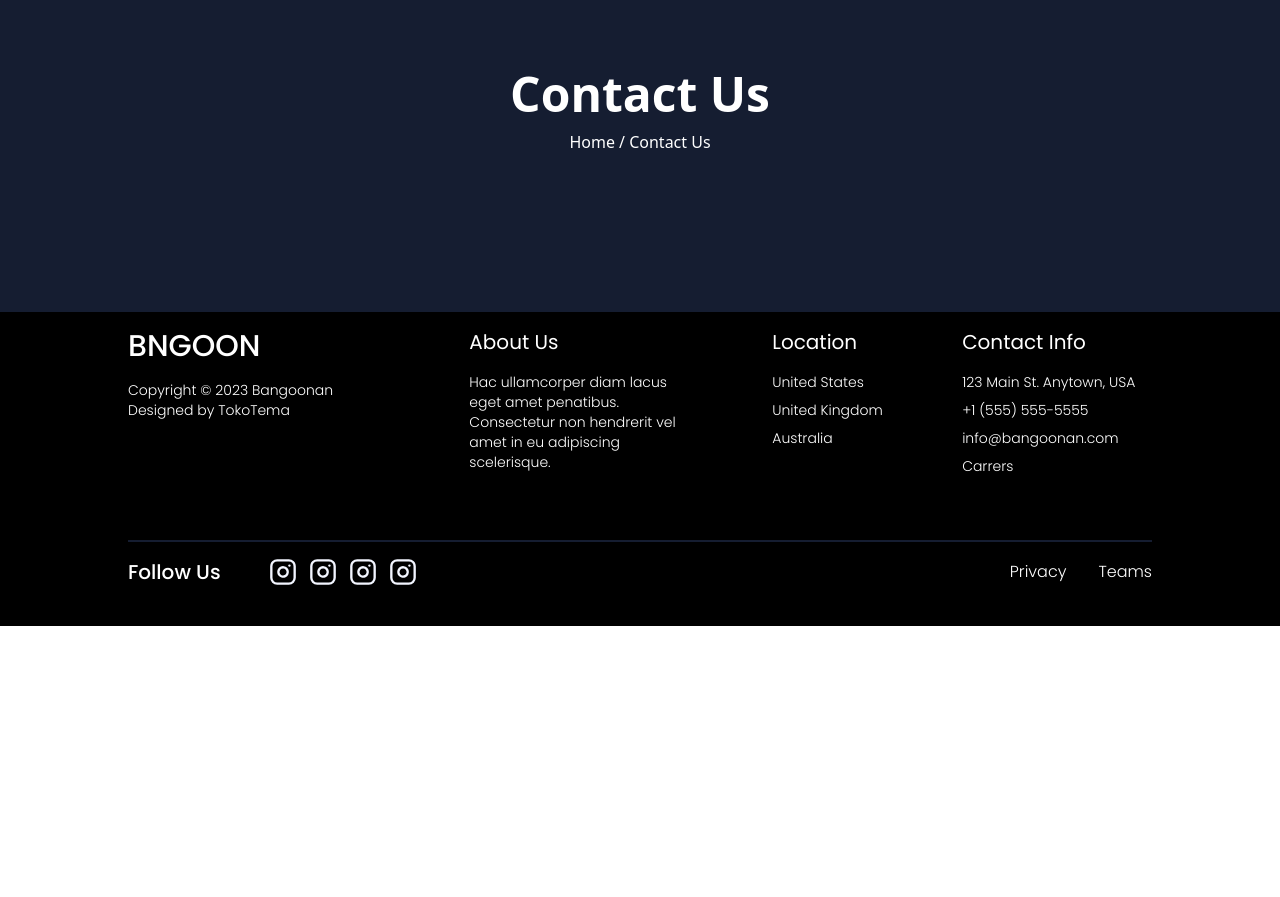
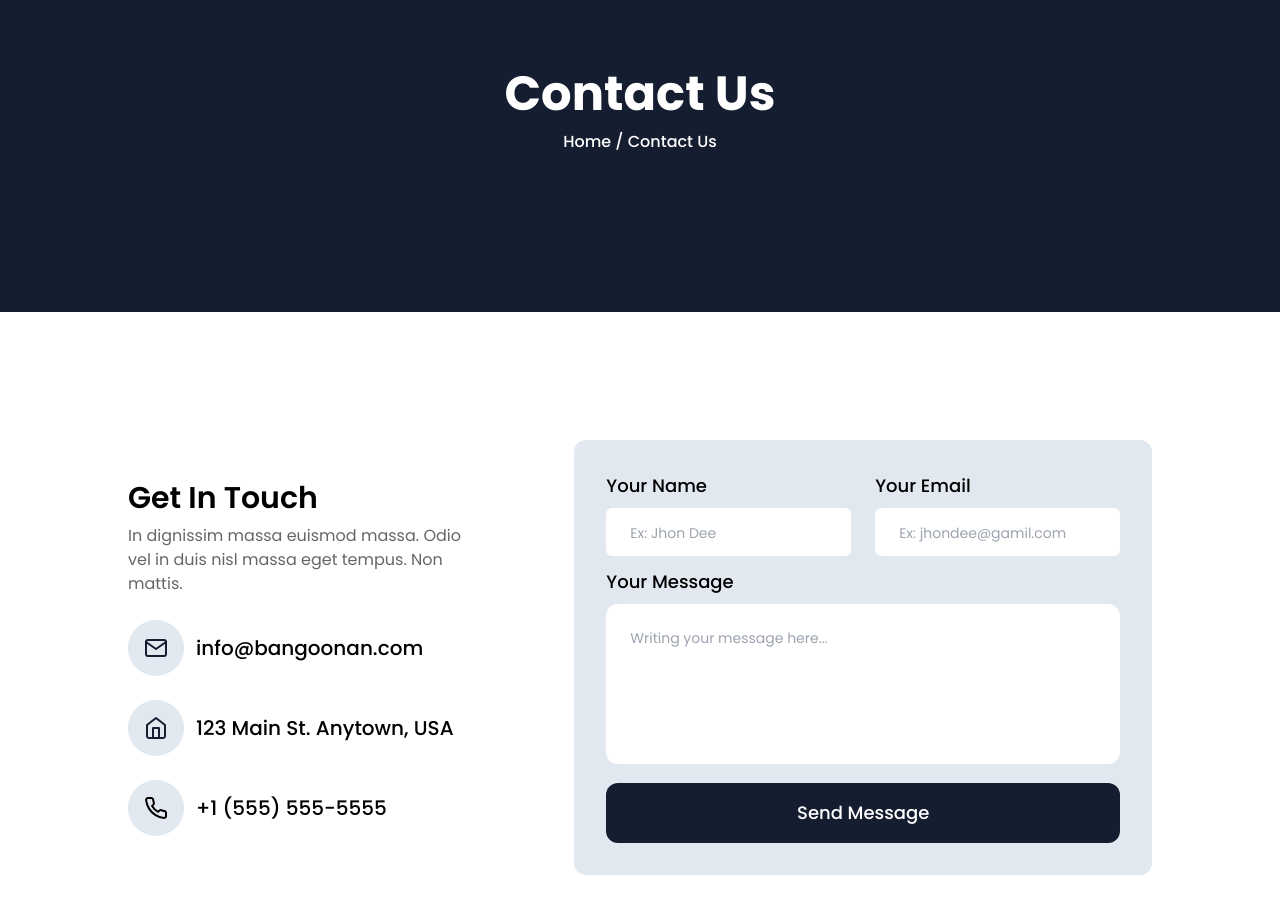
Before and after one commit to roushan-jha/Digital-Ipsum, a React (Vite) app in the folder 07_bangoonan_real_Estate/: page /contact in a window 1280 px wide. Shown: the part 200-1097 px from the top of the page. Before the commit the page ends 826 px from the top, so only its background shows below. Built offline with nearby package versions, Linux system fonts and the light colour scheme.

Commit message:
completed contact page

```diff
--- a/07_bangoonan_real_Estate/src/components/Home.jsx
+++ b/07_bangoonan_real_Estate/src/components/Home.jsx
@@ -9,7 +9,7 @@ const Home = () => {
         <div className='w-3/5'>
             <div className='flex flex-col gap-8'>
                 <div className='flex gap-4 items-center'>
-                    <HomeIcon />
+                    <HomeIcon color="#FFD278" />
                     <p className='font-medium'>Bangoonan Real Estate Agent</p>
                 </div>
                 <div className='flex flex-col gap-6'>
--- a/07_bangoonan_real_Estate/src/pages/ContactPage.jsx
+++ b/07_bangoonan_real_Estate/src/pages/ContactPage.jsx
@@ -1,14 +1,154 @@
-import React from 'react'
+import React, { useState } from "react";
+import client_1 from "../assets/Logo Client 1.png";
+import client_2 from "../assets/Logo Client 2.png";
+import client_3 from "../assets/Logo Client 3.png";
+import client_4 from "../assets/Logo Client 4.png";
+import client_5 from "../assets/Logo Client 5.png";
+import Phone from "../svg/Phone";
+import Email from "../svg/Email";
+import Home_24 from "../svg/Home_24";
+
+const faqs = [
+  { question: "What is a real estate agent?", answer: "Risus quam aliquam quis proin. Lectus a at vitae pulvinar ut amet. Magna fringilla nunc mattis consectetur ullamcorper sed at porttitor. Interdum mollis cursus in congue tempus. Vulputate quam nulla maecenas vel. Velit quis lorem neque a vel gravida." },
+  { question: "What is a real estate broker?", answer: "answer" },
+  { question: "How do I find a good real estate agent?", answer: "answer" },
+  { question: "What is a home inspection?", answer: "answer" },
+];
 
 const ContactPage = () => {
+
+    const [visibleIndex, setVisibleIndex] = useState(0);
+
+    const toggleAnswer = (index) => {
+        if (visibleIndex === index) {
+            setVisibleIndex(null);
+        } else {
+            setVisibleIndex(index);
+        }
+    };
+
+    const handleSubmit = (e) => {
+      e.preventDefault();
+    }
+
   return (
-    <div>
-      <div className='h-[50vh] bg-primary flex flex-col gap-3 items-center justify-center'>
-        <h1 className='font-bold text-5xl text-white'>Contact Us</h1>
-        <p className='font-medium text-white'>Home / Contact Us</p>
+    <div className="font-primary">
+      <div className="h-[50vh] bg-primary flex flex-col gap-3 items-center justify-center">
+        <h1 className="font-bold text-5xl text-white">Contact Us</h1>
+        <p className="font-medium text-white">Home / Contact Us</p>
+      </div>
+      <div className="p-32">
+        <div className="flex flex-col gap-16">
+          <div className="flex justify-between items-center gap-16 pb-12">
+            <div className="w-2/5 flex flex-col gap-6">
+              <div className="flex flex-col gap-2">
+                <h2 className="font-semibold text-3xl">Get In Touch</h2>
+                <p className="opacity-60 w-11/12">
+                  In dignissim massa euismod massa. Odio vel in duis nisl massa
+                  eget tempus. Non mattis.
+                </p>
+              </div>
+              <div className="flex flex-col gap-6">
+              <div className="flex gap-3 items-center">
+                  <div className="p-4 rounded-full bg-slate-200">
+                    <Email />
+                  </div>
+                  <div className="font-medium text-xl">info@bangoonan.com</div>
+                </div>
+                <div className="flex gap-3 items-center">
+                  <div className="p-4 rounded-full bg-slate-200">
+                    <Home_24 />
+                  </div>
+                  <div className="font-medium text-xl">123 Main St. Anytown, USA</div>
+                </div>
+                <div className="flex gap-3 items-center">
+                  <div className="p-4 rounded-full bg-slate-200">
+                    <Phone />
+                  </div>
+                  <div className="font-medium text-xl">+1 (555) 555-5555</div>
+                </div>
+              </div>
+            </div>
+            <div className="w-3/5 bg-slate-200 rounded-xl p-8">
+              <form action="submit" className="flex flex-col gap-3">
+                <div className="flex justify-between gap-6">
+                  <div className="w-1/2 flex flex-col gap-2">
+                    <label className="font-medium text-lg" htmlFor="Name">Your Name</label>
+                    <input className="w-full focus:outline-none px-6 py-2 rounded-md h-12 placeholder:text-sm" type="text" placeholder="Ex: Jhon Dee" />
+                  </div>
+                  <div className="w-1/2 flex flex-col gap-2">
+                    <label className="font-medium text-lg" htmlFor="Email">Your Email</label>
+                    <input className="w-full focus:outline-none px-6 py-2 rounded-md h-12 placeholder:text-sm" type="text" placeholder="Ex: jhondee@gamil.com" />
+                  </div>
+                </div>
+                <div className="flex flex-col gap-2">
+                  <label className="font-medium text-lg" htmlFor="message">Your Message</label>
+                  <div><textarea className="w-full focus:outline-none resize-none rounded-xl h-40 p-6 placeholder:text-sm" name="message" id="msg" placeholder="Writing your message here..."></textarea></div>
+                </div>
+                <button onClick={handleSubmit} className="bg-primary text-white font-medium text-lg w-full py-4 px-6 rounded-xl">Send Message</button>
+              </form>
+            </div>
+          </div>
+          <div className="flex justify-between">
+            <div>
+              <img src={client_1} alt="Client Logo" />
+            </div>
+            <div>
+              <img src={client_2} alt="Client Logo" />
+            </div>
+            <div>
+              <img src={client_3} alt="Client Logo" />
+            </div>
+            <div>
+              <img src={client_4} alt="Client Logo" />
+            </div>
+            <div>
+              <img src={client_5} alt="Client Logo" />
+            </div>
+          </div>
+          <div className="h-[1px] bg-primary opacity-10"></div>
+        </div>
+        <div className="flex justify-between items-center gap-16 pt-16">
+          <div className="w-3/5 flex flex-col gap-8">
+            <div className="flex flex-col gap-2">
+              <h2 className="font-semibold text-3xl">FAQ</h2>
+              <p className="opacity-60">Posuere id quam lorem dignissim.</p>
+            </div>
+            <div className='flex flex-col gap-3'>
+              {faqs.map((faq, index) => (
+                <div
+                  key={index}
+                  className="bg-slate-200 w-full px-4 py-3 rounded-md"
+                >
+                  <div className="flex justify-between">
+                    <p className="text-lg font-medium">{faq.question}</p>
+                    <button onClick={() => toggleAnswer(index)}>
+                      {visibleIndex === index ? "▲" : "▼"}
+                    </button>
+                  </div>
+                  {visibleIndex === index && (
+                    <div className="text-left py-2 text-sm opacity-40 w-11/12">
+                      {faq.answer}
+                    </div>
+                  )}
+                </div>
+              ))}
+            </div>
+          </div>
+          <div className="w-2/5 flex flex-col gap-3">
+              <div className="bg-primary rounded-xl h-[50vh]"></div>
+              <div className="flex flex-col gap-2">
+                <h2 className="text-xl font-medium">Have Other Question?</h2>
+                <p className="opacity-60 text-sm">Posuere id quam lorem dignissim.</p>
+              </div>
+              <div>
+                <button className="bg-primary text-white px-6 py-3 rounded-xl w-1/2">Contact Us</button>
+              </div>
+          </div>
+        </div>
       </div>
     </div>
-  )
-}
+  );
+};
 
-export default ContactPage
+export default ContactPage;
--- /dev/null
+++ b/07_bangoonan_real_Estate/src/svg/Email.jsx
@@ -0,0 +1,12 @@
+import React from 'react'
+
+const Email = () => {
+  return (
+    <svg width="24" height="24" viewBox="0 0 24 24" fill="none" xmlns="http://www.w3.org/2000/svg">
+        <path d="M4 4H20C21.1 4 22 4.9 22 6V18C22 19.1 21.1 20 20 20H4C2.9 20 2 19.1 2 18V6C2 4.9 2.9 4 4 4Z" stroke="#151D31" stroke-width="2" stroke-linecap="round" stroke-linejoin="round"/>
+        <path d="M22 6L12 13L2 6" stroke="#151D31" stroke-width="2" stroke-linecap="round" stroke-linejoin="round"/>
+    </svg>
+  )
+}
+
+export default Email
--- a/07_bangoonan_real_Estate/src/svg/HomeIcon.jsx
+++ b/07_bangoonan_real_Estate/src/svg/HomeIcon.jsx
@@ -1,8 +1,8 @@
 import React from 'react'
 
-const HomeIcon = () => {
+const HomeIcon = ({color}) => {
   return (
-    <svg width="14" height="14" viewBox="0 0 14 14" fill="#FFD278" xmlns="http://www.w3.org/2000/svg">
+    <svg width="14" height="14" viewBox="0 0 14 14" fill={color} xmlns="http://www.w3.org/2000/svg">
         <path d="M1.75 5.25002L7 1.16669L12.25 5.25002V11.6667C12.25 11.9761 12.1271 12.2729 11.9083 12.4916C11.6895 12.7104 11.3928 12.8334 11.0833 12.8334H2.91667C2.60725 12.8334 2.3105 12.7104 2.09171 12.4916C1.87292 12.2729 1.75 11.9761 1.75 11.6667V5.25002Z" stroke="#040613" stroke-linecap="round" stroke-linejoin="round"/>
         <path d="M5.25 12.8333V7H8.75V12.8333" stroke="#040613" stroke-linecap="round" stroke-linejoin="round"/>
     </svg>
--- /dev/null
+++ b/07_bangoonan_real_Estate/src/svg/Home_24.jsx
@@ -0,0 +1,12 @@
+import React from 'react'
+
+const Home_24 = () => {
+  return (
+    <svg width="24" height="24" viewBox="0 0 24 24" fill="none" xmlns="http://www.w3.org/2000/svg">
+        <path d="M3 9L12 2L21 9V20C21 20.5304 20.7893 21.0391 20.4142 21.4142C20.0391 21.7893 19.5304 22 19 22H5C4.46957 22 3.96086 21.7893 3.58579 21.4142C3.21071 21.0391 3 20.5304 3 20V9Z" stroke="#151D31" stroke-width="2" stroke-linecap="round" stroke-linejoin="round"/>
+        <path d="M9 22V12H15V22" stroke="#151D31" stroke-width="2" stroke-linecap="round" stroke-linejoin="round"/>
+    </svg>
+  )
+}
+
+export default Home_24
```
Also changed, not shown: 07_bangoonan_real_Estate/src/assets/home-24.svg (added), 07_bangoonan_real_Estate/src/assets/mail.svg (added).
